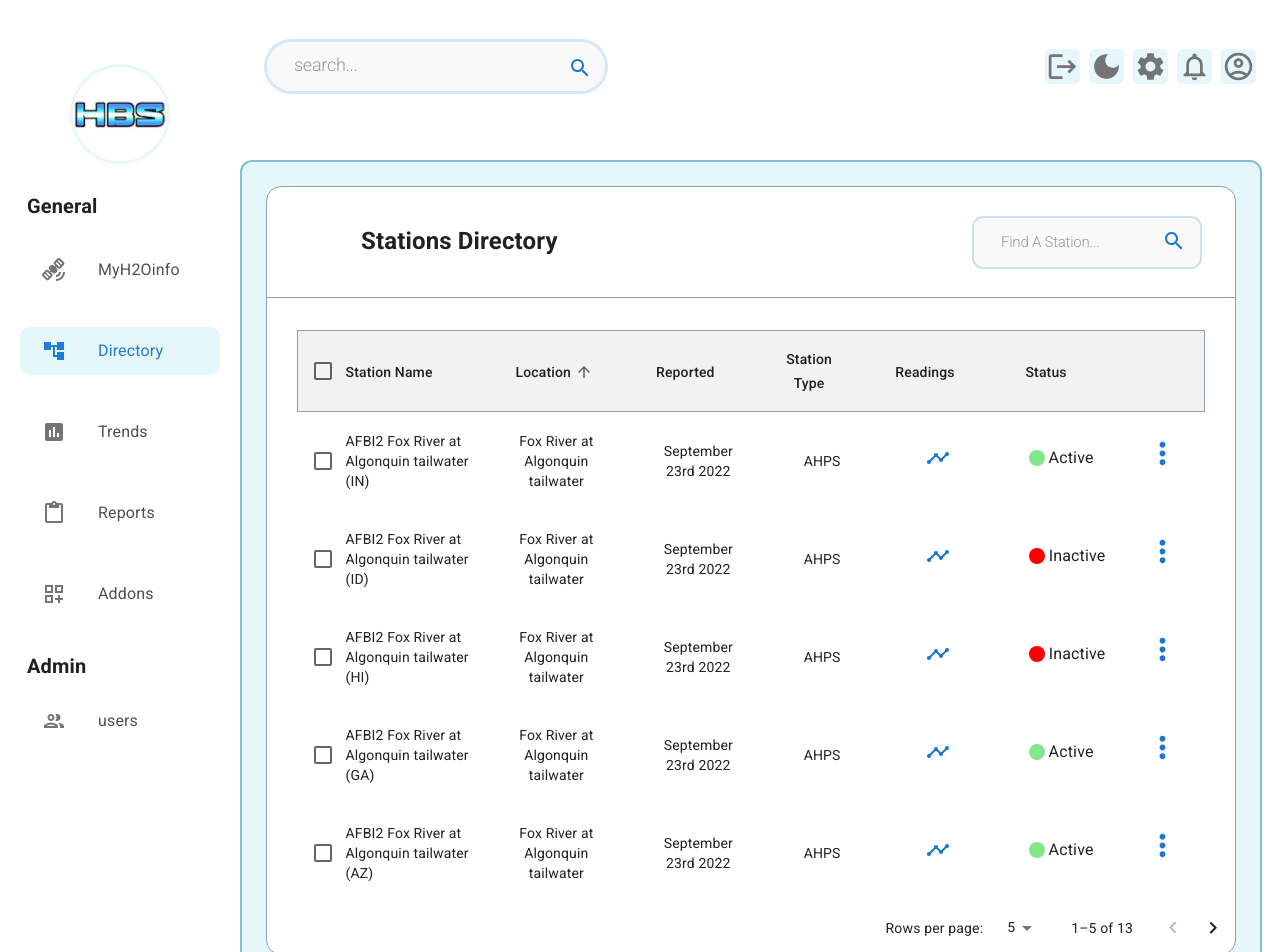
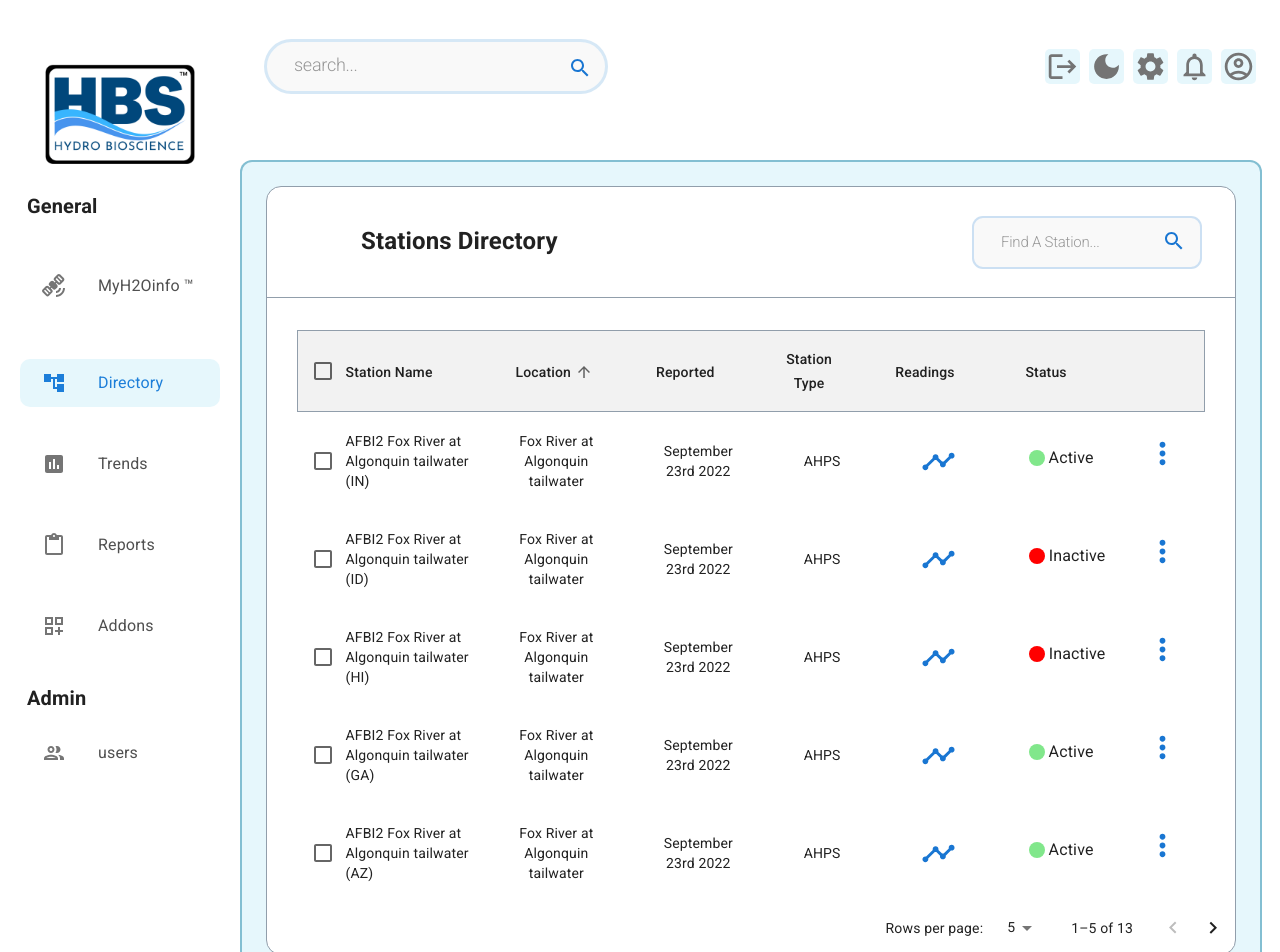
Before and after one commit to kpierc11/Dashboard_Demo, a React (Create React App) app in the folder app/: page /stations-directory in a window 1280 px wide. Shown: the top 952 px of the page. Built offline with nearby package versions, Linux system fonts and the light colour scheme.

Commit message:
added trademark for myh2Oinfo and updated logo

```diff
--- a/app/src/components/StationsDirectory/StationsDirectory.tsx
+++ b/app/src/components/StationsDirectory/StationsDirectory.tsx
@@ -18,6 +18,7 @@ import { visuallyHidden } from "@mui/utils";
 import FiberManualRecordIcon from "@mui/icons-material/FiberManualRecord";
 import { useState } from "react";
 import IconMenu from "../iconMenu/IconMenu";
+import Button from "@mui/material/Button/Button";
 
 interface Data {
   stationName: string;
@@ -55,7 +56,13 @@ const rows = [
     "Fox River at Algonquin tailwater",
     "September 23rd 2022",
     "AHPS",
-    <TimelineIcon color="primary" cursor="pointer"></TimelineIcon>,
+    <Button onClick={()=>{}}>
+      <TimelineIcon
+        color="primary"
+        cursor="pointer"
+        fontSize="large"
+      ></TimelineIcon>
+    </Button>,
     <Box sx={{ display: "inline-flex" }}>
       <FiberManualRecordIcon sx={{ color: "#81E78B" }}></FiberManualRecordIcon>
       <Typography>Active</Typography>
@@ -67,7 +74,13 @@ const rows = [
     "Fox River at Algonquin tailwater",
     "September 23rd 2022",
     "AHPS",
-    <TimelineIcon color="primary" cursor="pointer"></TimelineIcon>,
+    <Button>
+      <TimelineIcon
+        color="primary"
+        cursor="pointer"
+        fontSize="large"
+      ></TimelineIcon>
+    </Button>,
     <Box sx={{ display: "inline-flex" }}>
       <FiberManualRecordIcon
         sx={{ color: "#FF0000", marginLeft: "12px" }}
@@ -81,7 +94,13 @@ const rows = [
     "Fox River at Algonquin tailwater",
     "September 23rd 2022",
     "AHPS",
-    <TimelineIcon color="primary" cursor="pointer"></TimelineIcon>,
+    <Button>
+      <TimelineIcon
+        color="primary"
+        cursor="pointer"
+        fontSize="large"
+      ></TimelineIcon>
+    </Button>,
     <Box sx={{ display: "inline-flex" }}>
       <FiberManualRecordIcon
         sx={{ color: "#FF0000", marginLeft: "12px" }}
@@ -95,7 +114,13 @@ const rows = [
     "Fox River at Algonquin tailwater",
     "September 23rd 2022",
     "AHPS",
-    <TimelineIcon color="primary" cursor="pointer"></TimelineIcon>,
+    <Button>
+      <TimelineIcon
+        color="primary"
+        cursor="pointer"
+        fontSize="large"
+      ></TimelineIcon>
+    </Button>,
     <Box sx={{ display: "inline-flex" }}>
       <FiberManualRecordIcon sx={{ color: "#81E78B" }}></FiberManualRecordIcon>
       <Typography>Active</Typography>
@@ -107,7 +132,13 @@ const rows = [
     "Fox River at Algonquin tailwater",
     "September 23rd 2022",
     "AHPS",
-    <TimelineIcon color="primary" cursor="pointer"></TimelineIcon>,
+    <Button>
+      <TimelineIcon
+        color="primary"
+        cursor="pointer"
+        fontSize="large"
+      ></TimelineIcon>
+    </Button>,
     <Box sx={{ display: "inline-flex" }}>
       <FiberManualRecordIcon sx={{ color: "#81E78B" }}></FiberManualRecordIcon>
       <Typography>Active</Typography>
@@ -119,7 +150,13 @@ const rows = [
     "Fox River at Algonquin tailwater",
     "September 23rd 2022",
     "AHPS",
-    <TimelineIcon color="primary" cursor="pointer"></TimelineIcon>,
+    <Button>
+      <TimelineIcon
+        color="primary"
+        cursor="pointer"
+        fontSize="large"
+      ></TimelineIcon>
+    </Button>,
     <Box sx={{ display: "inline-flex" }}>
       <FiberManualRecordIcon
         sx={{ color: "#FF0000", marginLeft: "12px" }}
@@ -133,7 +170,13 @@ const rows = [
     "Fox River at Algonquin tailwater",
     "September 23rd 2022",
     "AHPS",
-    <TimelineIcon color="primary" cursor="pointer"></TimelineIcon>,
+    <Button>
+      <TimelineIcon
+        color="primary"
+        cursor="pointer"
+        fontSize="large"
+      ></TimelineIcon>
+    </Button>,
     <Box sx={{ display: "inline-flex" }}>
       <FiberManualRecordIcon sx={{ color: "#81E78B" }}></FiberManualRecordIcon>
       <Typography>Active</Typography>
@@ -145,19 +188,31 @@ const rows = [
     "Fox River at Algonquin tailwater",
     "September 23rd 2022",
     "AHPS",
-    <TimelineIcon color="primary" cursor="pointer"></TimelineIcon>,
+    <Button>
+      <TimelineIcon
+        color="primary"
+        cursor="pointer"
+        fontSize="large"
+      ></TimelineIcon>
+    </Button>,
     <Box sx={{ display: "inline-flex" }}>
       <FiberManualRecordIcon sx={{ color: "#81E78B" }}></FiberManualRecordIcon>
       <Typography>Active</Typography>
     </Box>,
-   <IconMenu url={""} />
+    <IconMenu url={""} />
   ),
   createData(
     "AFBI2 Fox River at Algonquin tailwater (FL)",
     "Fox River at Algonquin tailwater",
     "September 23rd 2022",
     "AHPS",
-    <TimelineIcon color="primary" cursor="pointer"></TimelineIcon>,
+    <Button>
+      <TimelineIcon
+        color="primary"
+        cursor="pointer"
+        fontSize="large"
+      ></TimelineIcon>
+    </Button>,
     <Box sx={{ display: "inline-flex" }}>
       <FiberManualRecordIcon sx={{ color: "#81E78B" }}></FiberManualRecordIcon>
       <Typography>Active</Typography>
@@ -169,7 +224,13 @@ const rows = [
     "Fox River at Algonquin tailwater",
     "September 23rd 2022",
     "AHPS",
-    <TimelineIcon color="primary" cursor="pointer"></TimelineIcon>,
+    <Button>
+      <TimelineIcon
+        color="primary"
+        cursor="pointer"
+        fontSize="large"
+      ></TimelineIcon>
+    </Button>,
     <Box sx={{ display: "inline-flex" }}>
       <FiberManualRecordIcon sx={{ color: "#81E78B" }}></FiberManualRecordIcon>
       <Typography>Active</Typography>
@@ -181,7 +242,13 @@ const rows = [
     "Fox River at Algonquin tailwater",
     "September 23rd 2022",
     "AHPS",
-    <TimelineIcon color="primary" cursor="pointer"></TimelineIcon>,
+    <Button>
+      <TimelineIcon
+        color="primary"
+        cursor="pointer"
+        fontSize="large"
+      ></TimelineIcon>
+    </Button>,
     <Box sx={{ display: "inline-flex" }}>
       <FiberManualRecordIcon sx={{ color: "#81E78B" }}></FiberManualRecordIcon>
       <Typography>Active</Typography>
@@ -193,7 +260,13 @@ const rows = [
     "Fox River at Algonquin tailwater",
     "September 23rd 2022",
     "AHPS",
-    <TimelineIcon color="primary" cursor="pointer"></TimelineIcon>,
+    <Button>
+      <TimelineIcon
+        color="primary"
+        cursor="pointer"
+        fontSize="large"
+      ></TimelineIcon>
+    </Button>,
     <Box sx={{ display: "inline-flex" }}>
       <FiberManualRecordIcon sx={{ color: "#81E78B" }}></FiberManualRecordIcon>
       <Typography>Active</Typography>
@@ -205,7 +278,13 @@ const rows = [
     "Fox River at Algonquin tailwater",
     "September 23rd 2022",
     "AHPS",
-    <TimelineIcon color="primary" cursor="pointer"></TimelineIcon>,
+    <Button>
+      <TimelineIcon
+        color="primary"
+        cursor="pointer"
+        fontSize="large"
+      ></TimelineIcon>
+    </Button>,
     <Box sx={{ display: "inline-flex" }}>
       <FiberManualRecordIcon sx={{ color: "#81E78B" }}></FiberManualRecordIcon>
       <Typography>Active</Typography>
--- a/app/src/components/navigationDrawer/NavigationDrawer.tsx
+++ b/app/src/components/navigationDrawer/NavigationDrawer.tsx
@@ -73,9 +73,9 @@ export default function NavigationDrawer(props: Props) {
       <Toolbar />
       <Box sx={{ display: "flex", width: "100%", justifyContent: "center" }}>
         <img
-          src={"/HBS-logo 1.png"}
+          src={"/HBS-TM-logo-400px.webp"}
           height={100}
-          width={100}
+          width={150}
           alt="hydrobioscience logo"
         ></img>
       </Box>
@@ -92,7 +92,7 @@ export default function NavigationDrawer(props: Props) {
               <ListItemIcon>
                 <SatelliteAltIcon />
               </ListItemIcon>
-              <ListItemText primary={"MyH2Oinfo"} />
+              <ListItemText primary={<p>MyH2Oinfo &trade;</p>} />
             </ListItemButton>
           </NavLink>
         </ListItem>
```
Also changed, not shown: app/public/HBS-TM-logo-400px.webp (added).
